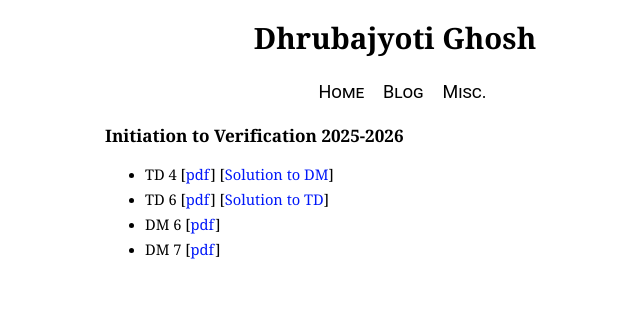
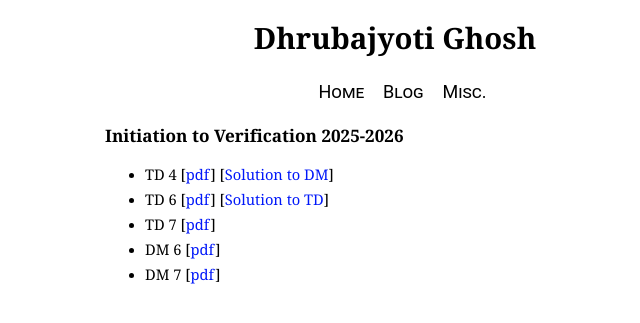
Before and after one commit to ghoshdhruba/ghoshdhruba.github.io, a Jekyll site: the page built from teaching/initVerif.html, in a window 1280 px wide. Shown: the top 323 px of the page, without its empty margins (245-885 px from the left). Built offline with Jekyll 4.4.1, drawn with Linux system fonts in a browser that asks for light colours.

Commit message:
Add TD7 for Initiation to Verification

```diff
--- a/teaching/initVerif.html
+++ b/teaching/initVerif.html
@@ -8,6 +8,7 @@ title: Dhrubajyoti Ghosh
 <ul>
     <li>TD 4 [<a href="initVerif/TD4_initVerif_2025.pdf">pdf</a>] [<a href="initVerif/DM4_sols_2025.pdf">Solution to DM</a>] </li>
     <li>TD 6 [<a href="initVerif/td06_BuchiEmptiness_StutterInvariance.pdf">pdf</a>] [<a href="initVerif/TD6_BuchiEmptiness_StutterInvaraince_corr.pdf">Solution to TD</a>] </li>
+    <li>TD 7 [<a href="initVerif/td07_PartialOrderReduction.pdf">pdf</a>] </li>
     <li>DM 6 [<a href="initVerif/hw6.pdf">pdf</a>] </li>
     <li>DM 7 [<a href="initVerif/hw07.pdf">pdf</a>] </li>
 </ul>
```
Also changed, not shown: 1 other file.
